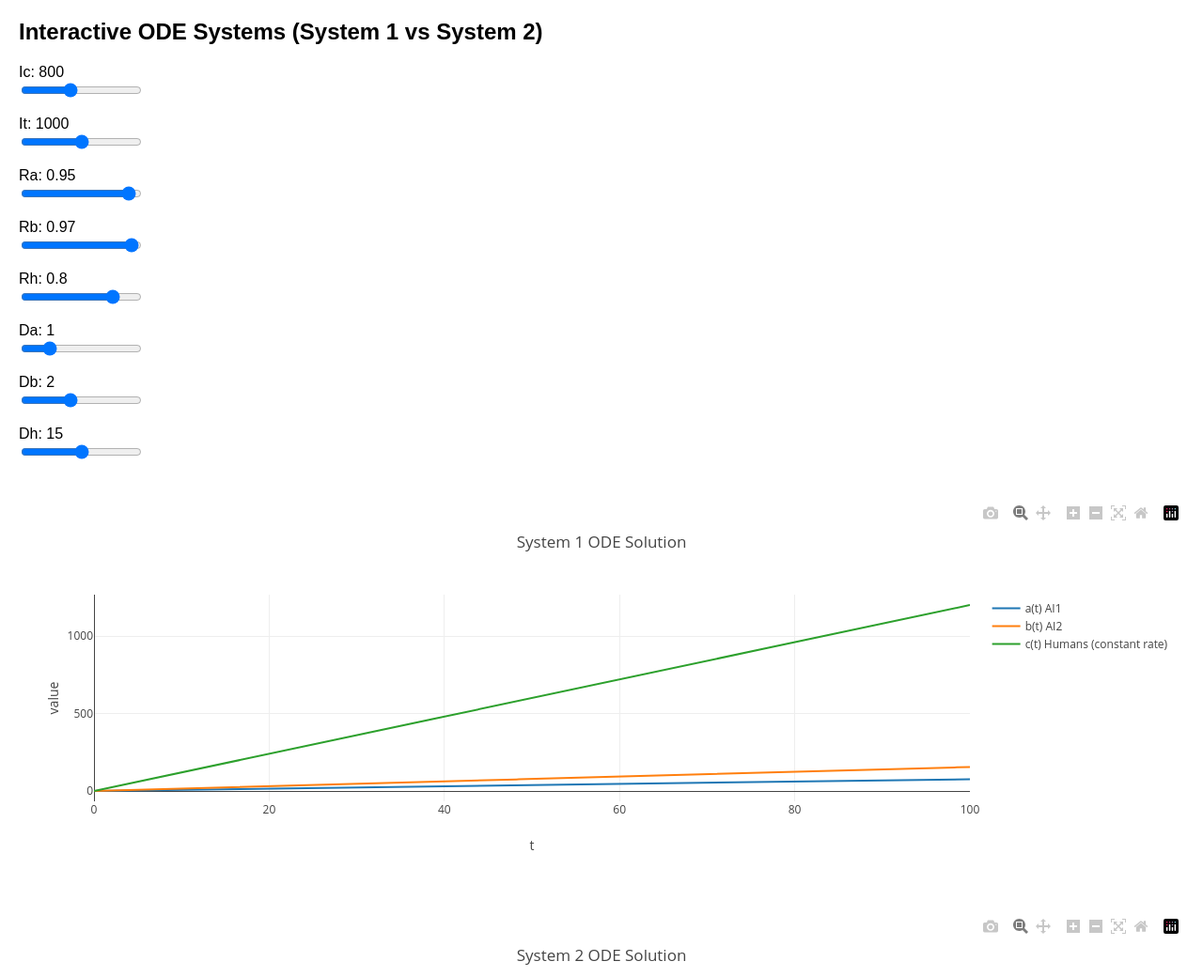
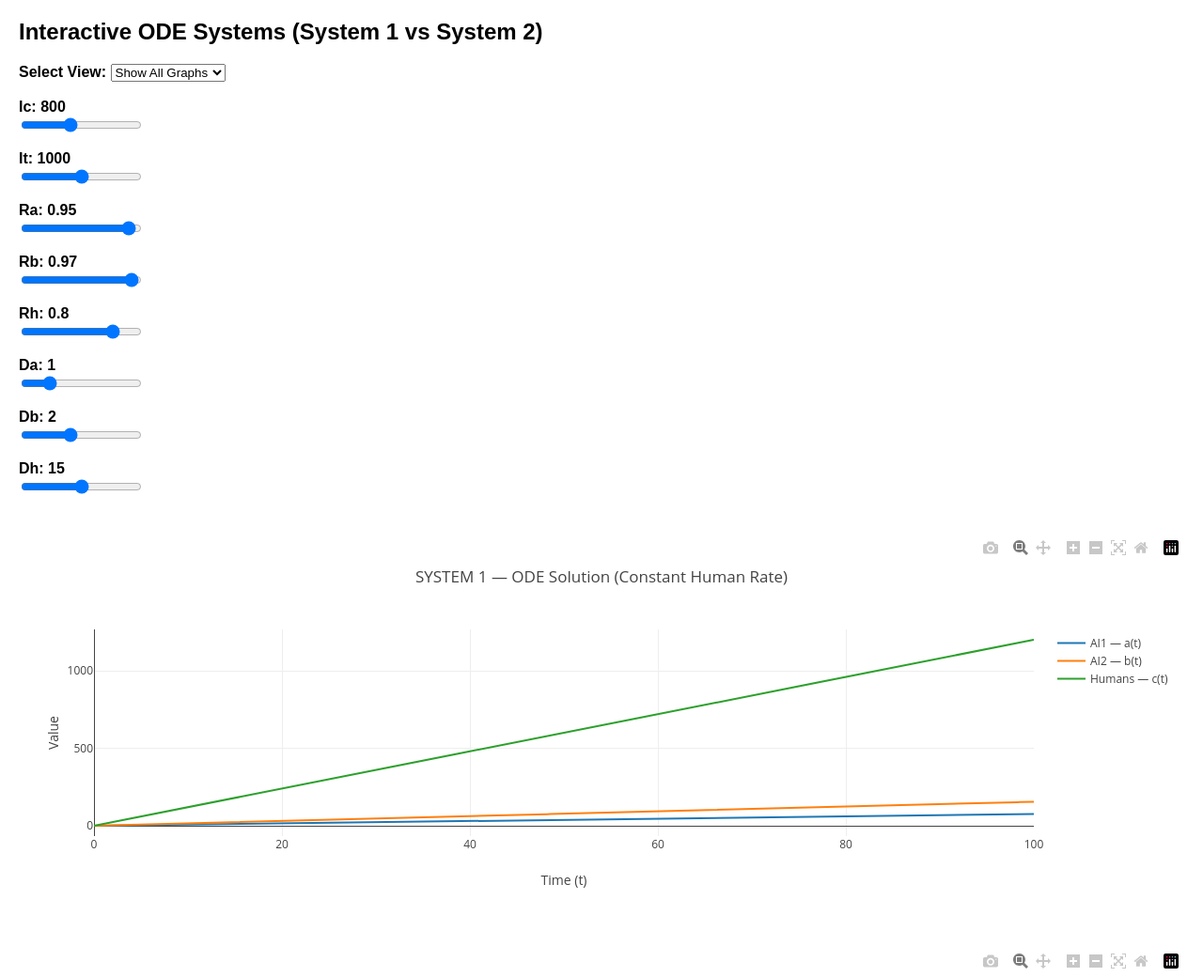
Before and after one commit to arichuter-dotcom/westpoint-ode-app, a plain HTML site: page index.html in a window 1280 px wide. Shown: the top 1040 px of the page at 94% size. Drawn offline with nearby package versions, Linux system fonts and the light colour scheme.

Commit message:
Implement dropdown for graph selection and style updates
Added dropdown menu for selecting graph view and improved styling.

```diff
--- a/index.html
+++ b/index.html
@@ -9,18 +9,36 @@
 body { font-family: Arial; margin: 20px; }
 .slider-container { margin-bottom: 15px; }
 .graph { width:100%; height:400px; margin-top:40px; }
+label { font-weight: bold; }
 </style>
 </head>
 <body>
 
 <h2>Interactive ODE Systems (System 1 vs System 2)</h2>
 
+<!-- DROPDOWN MENU -->
+<label><strong>Select View:</strong></label>
+<select id="viewSelector" onchange="updateView()">
+    <option value="all">Show All Graphs</option>
+    <option value="system1">System 1 Only</option>
+    <option value="system2">System 2 Only</option>
+</select>
+<br><br>
+
+<!-- SLIDERS -->
 <div id="sliders"></div>
 
-<div id="plot1" class="graph"></div>
-<div id="plot2" class="graph"></div>
-<div id="plot3" class="graph"></div>
-<div id="plot4" class="graph"></div>
+<!-- SYSTEM 1 GRAPH GROUP -->
+<div id="system1Group">
+    <div id="plot1" class="graph"></div>
+    <div id="plot3" class="graph"></div>
+</div>
+
+<!-- SYSTEM 2 GRAPH GROUP -->
+<div id="system2Group">
+    <div id="plot2" class="graph"></div>
+    <div id="plot4" class="graph"></div>
+</div>
 
 <script>
 // -----------------------------------------------------------
@@ -33,7 +51,7 @@ let params = {
 };
 
 // -----------------------------------------------------------
-// SLIDER CREATION
+// CREATE SLIDERS
 // -----------------------------------------------------------
 function createSlider(name, min, max, step, value){
     return `
@@ -68,7 +86,7 @@ function rk4(f, y, t, h){
 }
 
 // -----------------------------------------------------------
-// SYSTEM 1 (constant human growth)
+// SYSTEM 1 — CONSTANT HUMAN RATE
 // -----------------------------------------------------------
 function system1(t, z){
     let a=z[0], b=z[1], c=z[2];
@@ -79,29 +97,29 @@ function system1(t, z){
 
     let dadt = (num/denom) * Ra * Da;
     let dbdt = (num/denom) * Rb * Db;
-    let dcdt = Rh * Dh;   // <-- SYSTEM 1 FIXED HUMAN RATE
+    let dcdt = Rh * Dh;   // constant human growth
 
     return [dadt, dbdt, dcdt];
 }
 
 // -----------------------------------------------------------
-// SYSTEM 2 (full human growth equation)
+// SYSTEM 2 — FULL HUMAN EQUATION
 // -----------------------------------------------------------
 function system2(t, z){
     let a=z[0], b=z[1], c=z[2];
     let {Ic,It,Ra,Rb,Rh,Da,Db,Dh} = params;
 
-    let num = (a + b + c + Ic);
+    let num = (a+b+c+Ic);
     let denom = t*(Da+Db+Dh) + It;
 
-    let dadt = (num/denom)*Ra*Da;
-    let dbdt = (num/denom)*Rb*Db;
+    let dadt = (num/denom) * Ra * Da;
+    let dbdt = (num/denom) * Rb * Db;
 
     let combo =
         ((num/denom)*Ra*Da + a) +
         ((num/denom)*Rb*Db + b);
 
-    let dcdt = (combo / ((t+1)*(Da+Db))) * Dh;   // <-- SYSTEM 2 HUMAN RATE
+    let dcdt = (combo / ((t+1)*(Da+Db))) * Dh;
 
     return [dadt, dbdt, dcdt];
 }
@@ -133,22 +151,37 @@ function solve(){
         y2 = rk4(system2, y2, t, h);
     }
 
-    // ---------------- GRAPH 1: System 1 ODE ----------------
+    // -------------------------------------------------------
+    // GRAPH 1 — SYSTEM 1 ODE
+    // -------------------------------------------------------
     Plotly.newPlot("plot1", [
-        {x:tvals, y:a1, name:"a(t) AI1"},
-        {x:tvals, y:b1, name:"b(t) AI2"},
-        {x:tvals, y:c1, name:"c(t) Humans (constant rate)"}
-    ], {title:"System 1 ODE Solution", xaxis:{title:"t"}, yaxis:{title:"value"}});
+        {x:tvals, y:a1, name:"AI1 — a(t)"},
+        {x:tvals, y:b1, name:"AI2 — b(t)"},
+        {x:tvals, y:c1, name:"Humans — c(t)"}
+    ], {
+        title:"SYSTEM 1 — ODE Solution (Constant Human Rate)",
+        xaxis:{title:"Time (t)"},
+        yaxis:{title:"Value"}
+    });
 
-    // ---------------- GRAPH 2: System 2 ODE ----------------
+    // -------------------------------------------------------
+    // GRAPH 2 — SYSTEM 2 ODE
+    // -------------------------------------------------------
     Plotly.newPlot("plot2", [
-        {x:tvals, y:a2, name:"a(t) AI1"},
-        {x:tvals, y:b2, name:"b(t) AI2"},
-        {x:tvals, y:c2, name:"c(t) Humans (full growth)"}
-    ], {title:"System 2 ODE Solution", xaxis:{title:"t"}, yaxis:{title:"value"}});
+        {x:tvals, y:a2, name:"AI1 — a(t)"},
+        {x:tvals, y:b2, name:"AI2 — b(t)"},
+        {x:tvals, y:c2, name:"Humans — c(t)"}
+    ], {
+        title:"SYSTEM 2 — ODE Solution (Full Human Growth Equation)",
+        xaxis:{title:"Time (t)"},
+        yaxis:{title:"Value"}
+    });
 
-    // ---------------- ERROR CALC FOR SYSTEM 1 ----------------
+    // -------------------------------------------------------
+    // ERROR CALC SYSTEM 1
+    // -------------------------------------------------------
     let tt=[], e1a=[], e1b=[], e1c=[];
+
     for(let i=1;i<tvals.length;i++){
         let t=tvals[i];
         let f_true=t*params.Da;
@@ -163,12 +196,18 @@ function solve(){
     }
 
     Plotly.newPlot("plot3", [
-        {x:tt, y:e1a, name:"% error AI1"},
-        {x:tt, y:e1b, name:"% error AI2"},
-        {x:tt, y:e1c, name:"% error Humans"}
-    ], {title:"System 1 — Percent Error", xaxis:{title:"t"}, yaxis:{title:"%"}});
+        {x:tt, y:e1a, name:"AI1 Error %"},
+        {x:tt, y:e1b, name:"AI2 Error %"},
+        {x:tt, y:e1c, name:"Human Error %"}
+    ], {
+        title:"SYSTEM 1 — Percent Error",
+        xaxis:{title:"Time (t)"},
+        yaxis:{title:"% Incorrect"}
+    });
 
-    // ---------------- ERROR CALC FOR SYSTEM 2 ----------------
+    // -------------------------------------------------------
+    // ERROR CALC SYSTEM 2
+    // -------------------------------------------------------
     let e2a=[], e2b=[], e2c=[];
     for(let i=1;i<tvals.length;i++){
         let t=tvals[i];
@@ -182,14 +221,39 @@ function solve(){
     }
 
     Plotly.newPlot("plot4", [
-        {x:tt, y:e2a, name:"% error AI1"},
-        {x:tt, y:e2b, name:"% error AI2"},
-        {x:tt, y:e2c, name:"% error Humans"}
-    ], {title:"System 2 — Percent Error", xaxis:{title:"t"}, yaxis:{title:"%"}});
+        {x:tt, y:e2a, name:"AI1 Error %"},
+        {x:tt, y:e2b, name:"AI2 Error %"},
+        {x:tt, y:e2c, name:"Human Error %"}
+    ], {
+        title:"SYSTEM 2 — Percent Error",
+        xaxis:{title:"Time (t)"},
+        yaxis:{title:"% Incorrect"}
+    });
+}
 
+// -----------------------------------------------------------
+// DROPDOWN BEHAVIOR
+// -----------------------------------------------------------
+function updateView() {
+    let v = document.getElementById("viewSelector").value;
+
+    if (v === "all") {
+        document.getElementById("system1Group").style.display = "block";
+        document.getElementById("system2Group").style.display = "block";
+    }
+    else if (v === "system1") {
+        document.getElementById("system1Group").style.display = "block";
+        document.getElementById("system2Group").style.display = "none";
+    }
+    else if (v === "system2") {
+        document.getElementById("system1Group").style.display = "none";
+        document.getElementById("system2Group").style.display = "block";
+    }
 }
 
 solve();
+updateView();
+
 </script>
 </body>
 </html>
```
